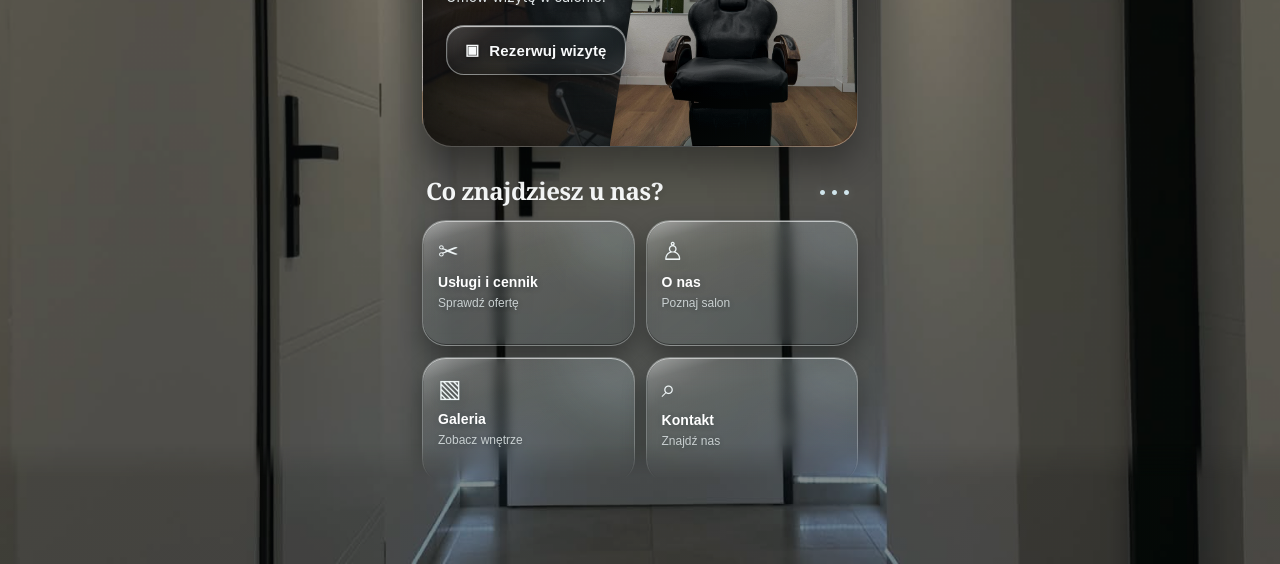
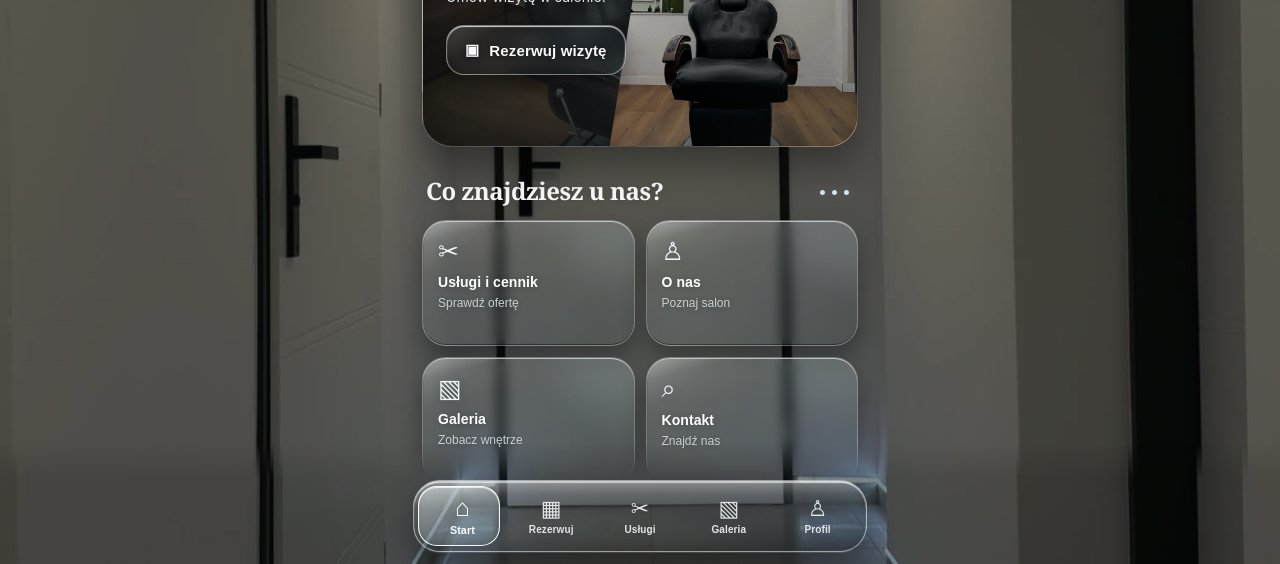
Before and after one commit to NikodemSC/barber-zagrodowy, a plain HTML site: page index.html in a window 1280 px wide. Shown: the part 236-800 px from the top of the page. Drawn offline with Linux system fonts and the light colour scheme.

Commit message:
Keep navigation visible on desktop and mobile

```diff
--- a/style.css
+++ b/style.css
@@ -946,3 +946,7 @@ body:after{display:none!important}.app-shell:after{content:'';display:block;posi
 
 /* Animate the selected glass tile as its menu column changes. */
 .nav-glass-highlight{transition:left .52s cubic-bezier(.22,1.5,.36,1)}
+
+
+/* Keep the menu visible at the viewport edge on desktop as well as mobile. */
+.bottom-nav{position:fixed!important;z-index:50!important;bottom:calc(env(safe-area-inset-bottom,0px) + 12px)!important;}
```
